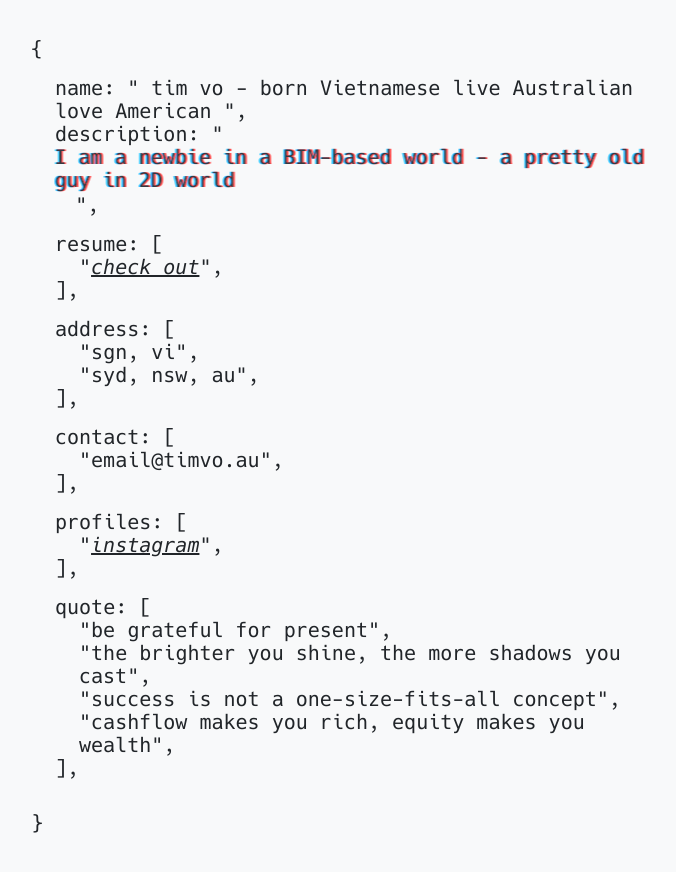
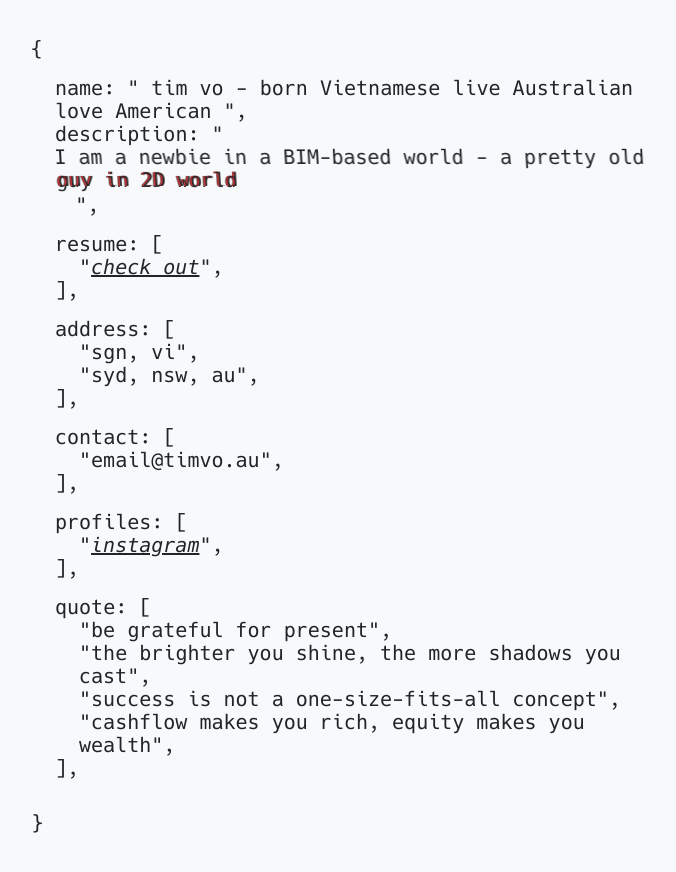
Before and after one commit to timmyvo/hacked-jekyll, a Jekyll site: the page built from index.md, in a window 1280 px wide. Shown: the top 872 px of the page, without its empty margins (225-901 px from the left). Built offline with Jekyll 4.4.1, drawn with Linux system fonts in a browser that asks for light colours.

Commit message:
Implement continuous flashy glitch effect for description

```diff
--- a/_sass/_json.scss
+++ b/_sass/_json.scss
@@ -34,6 +34,7 @@
 
 .scramble-text {
   display: inline-block;
+  position: relative;
   min-width: min(100%, 24ch);
   --scramble-flash-primary: var(--oc-cyan-4);
   --scramble-flash-secondary: var(--oc-green-4);
@@ -46,11 +47,32 @@
   animation: scramble-flash 0.16s steps(1, end) infinite;
 }
 
-.scramble-text.is-glitch {
-  animation: scramble-resolve 0.62s steps(2, end);
-  text-shadow:
-    0.04em 0 var(--scramble-shadow-red),
-    -0.04em 0 var(--scramble-shadow-cyan);
+.scramble-text.glitch {
+  animation: 1s linear 0s infinite alternate-reverse none running glitch-skew;
+}
+
+.scramble-text.glitch::after,
+.scramble-text.glitch::before {
+  content: attr(data-text);
+  position: absolute;
+  top: 0;
+  left: 0;
+  width: 100%;
+  height: 100%;
+  background: var(--bg-color, transparent);
+}
+
+.scramble-text.glitch::before {
+  left: 1.5px;
+  text-shadow: var(--scramble-shadow-red) -1.5px 0;
+  clip: rect(44px, 9999px, 56px, 0px);
+  animation: 5s linear 0s infinite alternate-reverse none running glitch-anim;
+}
+
+.scramble-text.glitch::after {
+  left: -1.5px;
+  text-shadow: var(--scramble-shadow-cyan) -1.5px 0, var(--scramble-shadow-red) 1.5px 1.5px;
+  animation: 1s linear 0s infinite alternate-reverse none running glitch-anim2;
 }
 
 @media (prefers-color-scheme: light) {
@@ -103,25 +125,48 @@
   }
 }
 
-@keyframes scramble-resolve {
-  0% {
-    filter: brightness(1.6);
-    transform: translateX(-0.03em);
-    text-shadow:
-      0.08em 0 var(--scramble-shadow-red),
-      -0.08em 0 var(--scramble-shadow-cyan);
-  }
-  45% {
-    filter: brightness(1.25);
-    transform: translateX(0.03em);
-    text-shadow:
-      -0.06em 0 var(--scramble-shadow-red),
-      0.06em 0 var(--scramble-shadow-cyan);
-  }
-  100% {
-    filter: brightness(1);
-    transform: translateX(0);
-  }
+@keyframes glitch-anim {
+  0% { clip: rect(10px, 9999px, 30px, 0px); transform: skew(0.5deg); }
+  5% { clip: rect(92px, 9999px, 93px, 0px); transform: skew(0.8deg); }
+  10% { clip: rect(68px, 9999px, 34px, 0px); transform: skew(0.1deg); }
+  15% { clip: rect(22px, 9999px, 10px, 0px); transform: skew(0.6deg); }
+  20% { clip: rect(56px, 9999px, 98px, 0px); transform: skew(0.4deg); }
+  25% { clip: rect(3px, 9999px, 23px, 0px); transform: skew(0.7deg); }
+  30% { clip: rect(48px, 9999px, 23px, 0px); transform: skew(0.2deg); }
+  35% { clip: rect(54px, 9999px, 86px, 0px); transform: skew(0.9deg); }
+  40% { clip: rect(10px, 9999px, 12px, 0px); transform: skew(0.3deg); }
+  45% { clip: rect(43px, 9999px, 59px, 0px); transform: skew(0.5deg); }
+  50% { clip: rect(35px, 9999px, 58px, 0px); transform: skew(0.7deg); }
+  55% { clip: rect(21px, 9999px, 73px, 0px); transform: skew(0.1deg); }
+  60% { clip: rect(90px, 9999px, 76px, 0px); transform: skew(0.6deg); }
+  65% { clip: rect(6px, 9999px, 53px, 0px); transform: skew(0.4deg); }
+  70% { clip: rect(57px, 9999px, 95px, 0px); transform: skew(0.8deg); }
+  75% { clip: rect(20px, 9999px, 78px, 0px); transform: skew(0.2deg); }
+  80% { clip: rect(82px, 9999px, 24px, 0px); transform: skew(0.9deg); }
+  85% { clip: rect(62px, 9999px, 53px, 0px); transform: skew(0.3deg); }
+  90% { clip: rect(39px, 9999px, 63px, 0px); transform: skew(0.5deg); }
+  95% { clip: rect(56px, 9999px, 17px, 0px); transform: skew(0.7deg); }
+  100% { clip: rect(5px, 9999px, 53px, 0px); transform: skew(0.1deg); }
+}
+
+@keyframes glitch-anim2 {
+  0% { clip: rect(65px, 9999px, 33px, 0px); }
+  15% { clip: rect(87px, 9999px, 74px, 0px); }
+  30% { clip: rect(18px, 9999px, 36px, 0px); }
+  45% { clip: rect(25px, 9999px, 6px, 0px); }
+  60% { clip: rect(73px, 9999px, 55px, 0px); }
+  75% { clip: rect(56px, 9999px, 88px, 0px); }
+  90% { clip: rect(43px, 9999px, 15px, 0px); }
+  100% { clip: rect(78px, 9999px, 30px, 0px); }
+}
+
+@keyframes glitch-skew {
+  0%, 40% { transform: skew(-2deg); }
+  10%, 100%, 50% { transform: skew(-1deg); }
+  20%, 90% { transform: skew(3deg); }
+  30%, 80% { transform: skew(1deg); }
+  60% { transform: skew(2deg); }
+  70% { transform: skew(-3deg); }
 }
 
 .array-key:after {
--- a/assets/js/name-scramble.js
+++ b/assets/js/name-scramble.js
@@ -35,7 +35,8 @@
     function run() {
       var finalText = phrases[phraseIndex];
       var progress = 0;
-      target.classList.remove("is-glitch");
+      target.classList.remove("glitch");
+      target.removeAttribute("data-text");
       target.classList.add("is-scrambling");
 
       function tick() {
@@ -57,10 +58,8 @@
         frameId = null;
         target.textContent = finalText;
         target.classList.remove("is-scrambling");
-        target.classList.add("is-glitch");
-        window.setTimeout(function () {
-          target.classList.remove("is-glitch");
-        }, 620);
+        target.setAttribute("data-text", finalText);
+        target.classList.add("glitch");
         phraseIndex = (phraseIndex + 1) % phrases.length;
         restartId = window.setTimeout(run, 2200);
       }
```
